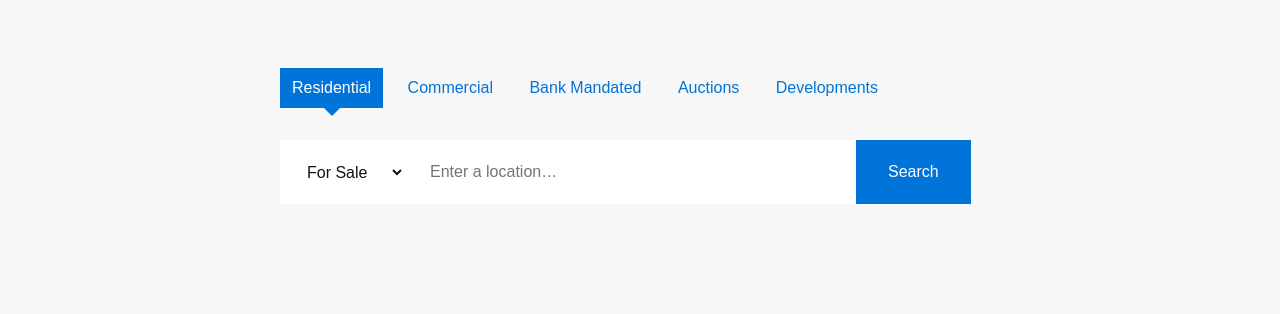
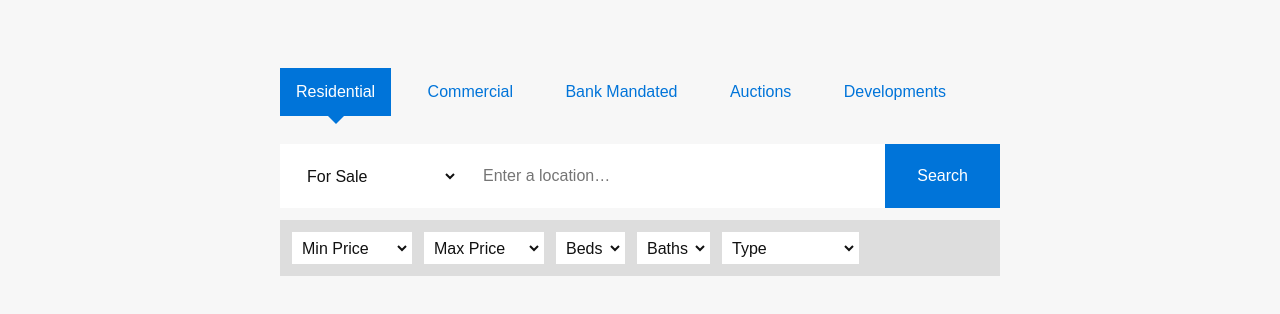
Before and after one commit to michaelthorne/search-prototype, a website: page index.html in a window 1280 px wide. Shown: the part 280-594 px from the top of the page. Drawn offline with Linux system fonts and the light colour scheme.

Commit message:
Fieldset

```diff
--- a/index.html
+++ b/index.html
@@ -98,7 +98,7 @@
 
         .main {
             background-color: #f7f7f7;
-            padding: 2em 1em;
+            padding: 2em 1em 1em 1em;
         }
 
         /* Hero */
@@ -154,12 +154,13 @@
 
         .tabs li {
             display: block;
+            margin-bottom: 0.5em;
         }
 
         .tabs li a {
             color: #0074d9;
             display: inline-block;
-            padding: 0.75em;
+            padding: 0.5em;
             text-decoration: none;
             transition: background-color 0.25s, color 0.25s;
         }
@@ -178,6 +179,22 @@
 
         /* Form */
 
+        .form--search .fieldset {
+            background-color: #ddd;
+            border: 0;
+            clear: both;
+            margin: 0;
+            padding: 0.75em;
+        }
+
+        .form--search .fieldset .label {
+            margin-bottom: 0.5em;
+        }
+
+        .form--search .fieldset .label:last-child {
+            margin-bottom: 0;
+        }
+
         .form--search .label {
             display: block;
         }
@@ -195,13 +212,27 @@
             height: 4em; /* 64 / 16 */
             line-height: normal;
             padding: 1.3125em;
-            transition: border-color 0.25s;
+            transition: background-color 0.25s, border-color 0.25s, color 0.25s;
         }
 
         .form--search .input:focus,
         .form--search .input:hover {
             border-color: #0074d9;
             outline: none;
+        }
+
+        .form--search .input--alt {
+            background-color: #fff;
+            color: #111;
+            height: 2em; /* 32 / 16 */
+            padding: 0.25em;
+        }
+
+        .form--search .input--alt:focus,
+        .form--search .input--alt:hover {
+            background-color: #0074d9;
+            border-color: transparent;
+            color: #fff;
         }
 
         .form--search .input--select {
@@ -262,16 +293,21 @@
             }
 
             .tabs {
-                margin-bottom: 2em;
+                margin-bottom: 1.75em;
             }
 
             .tabs li {
                 display: inline-block;
-                margin-left: 0.5em;
+                margin-bottom: 0;
+                margin-left: 1em;
             }
 
             .tabs li:first-child {
                 margin-left: 0;
+            }
+
+            .tabs li a {
+                padding: 1em;
             }
 
             .tabs li.is-current a:after {
@@ -289,8 +325,35 @@
                 width: 0;
             }
 
+            .form--search {
+                position: relative;
+            }
+
+            .form--search .fieldset .label {
+                margin-bottom: 0;
+                margin-left: 0.75em;
+            }
+
+            .form--search .fieldset .label:first-child {
+                margin-left: 0;
+            }
+
             .form--search .label {
                 float: left;
+            }
+
+            .form--search .label--status {
+                margin-bottom: 0.75em;
+                width: 25%;
+            }
+
+            .form--search .label--search {
+                margin-bottom: 0.75em;
+                width: 75%;
+            }
+
+            .form--search .label--status {
+                width: 25%;
             }
 
             .form--search .label--search .input {
@@ -298,6 +361,9 @@
             }
 
             .form--search .btn {
+                position: absolute;
+                right: 0;
+                top: 0;
                 width: auto;
             }
         }
@@ -344,7 +410,7 @@
                 </ul>
 
                 <form class="form form--search " action="index.html" method="post">
-                    <label class="label" for="status">
+                    <label class="label label--status" for="status">
                         <select class="input input--select" id="status" name="status">
                             <option value="1" selected="selected">For Sale</option>
                             <option value="2">To Rent</option>
@@ -355,6 +421,58 @@
                         <input class="input" type="text" id="search" name="search" placeholder="Enter a location…" maxlength="20">
                     </label>
 
+                    <fieldset class="fieldset">
+                        <label class="label" for="min">
+                            <select class="input input--select input--alt" id="min" name="min">
+                                <option value="">Min Price</option>
+                                <option value="500000">R 500,000</option>
+                                <option value="1000000">R 1,000,000</option>
+                                <option value="1500000">R 1,500,000</option>
+                                <option value="2000000">R 2,000,000</option>
+                            </select>
+                        </label>
+
+                        <label class="label" for="max">
+                            <select class="input input--select input--alt" id="max" name="max">
+                                <option value="">Max Price</option>
+                                <option value="500000">R 500,000</option>
+                                <option value="1000000">R 1,000,000</option>
+                                <option value="1500000">R 1,500,000</option>
+                                <option value="2000000">R 2,000,000</option>
+                            </select>
+                        </label>
+
+                        <label class="label" for="beds">
+                            <select class="input input--select input--alt" id="beds" name="beds">
+                                <option value="">Beds</option>
+                                <option value="1">1+</option>
+                                <option value="2">2+</option>
+                                <option value="3">3+</option>
+                                <option value="4">4+</option>
+                            </select>
+                        </label>
+
+                        <label class="label" for="baths">
+                            <select class="input input--select input--alt" id="baths" name="baths">
+                                <option value="">Baths</option>
+                                <option value="1">1+</option>
+                                <option value="2">2+</option>
+                                <option value="3">3+</option>
+                                <option value="4">4+</option>
+                            </select>
+                        </label>
+
+                        <label class="label" for="type">
+                            <select class="input input--select input--alt" id="type" name="type">
+                                <option value="">Type</option>
+                                <option value="1">Apartment/Flat</option>
+                                <option value="2">House</option>
+                                <option value="3">Townhouse</option>
+                                <option value="4">Vacant Land</option>
+                            </select>
+                        </label>
+                    </fieldset>
+
                     <button class="btn" type="submit">Search</button>
                 </form>
             </div>
```
